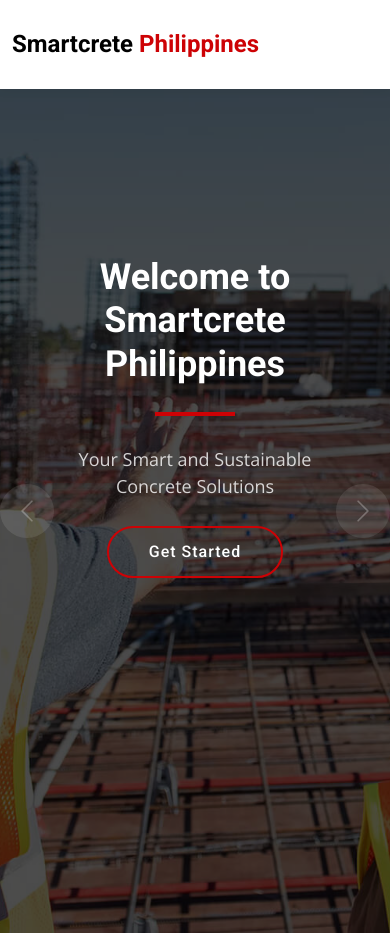
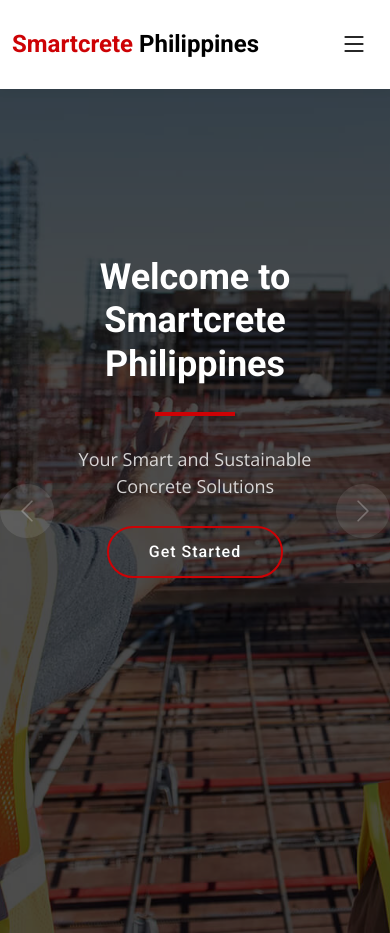
Before and after one commit to infokodewrk-sudo/smartcrete_philippines, a plain HTML site: page index.html in a window 390 px wide. Shown: the top 933 px of the page. Drawn offline with nearby package versions, Linux system fonts and the light colour scheme.

Commit message:
mobile responsive

```diff
--- a/assets/css/main.css
+++ b/assets/css/main.css
@@ -512,7 +512,7 @@
 
   .mobile-nav-show {
     position: relative;
-    color: #fff;
+    color: #000;
     font-size: 28px;
     cursor: pointer;
     line-height: 0;
--- a/index.html
+++ b/index.html
@@ -40,7 +40,7 @@
       <a href="#" class="logo d-flex align-items-center">
         <!-- Uncomment the line below if you also wish to use an image logo -->
         <!-- <img src="assets/img/smartcrete-philippines-logo.webp" alt="Smartcrete Philippines"> -->
-        <h1>Smartcrete<span> Philippines</span></h1>
+        <h1><span>Smartcrete</span> Philippines</h1>
       </a>
 
       <i class="mobile-nav-toggle mobile-nav-show bi bi-list"></i>
@@ -547,13 +547,16 @@
         <div class="row justify-content-between gy-4">
 
           <div class="col-lg-6 d-flex align-items-center" data-aos="fade-up">
-            <div class="content">
+            <div class="content ">
               <h3>Available Nationwide</h3>
               <p>Rem id rerum. Debitis deserunt quidem delectus expedita ducimus dolor. Aut iusto ipsa. Eos ipsum nobis
                 ipsa soluta itaque perspiciatis fuga ipsum perspiciatis. Eum amet fugiat totam nisi possimus ut delectus
                 dicta.
               <p>Phone: +63 917 876 0044 | Email: hello@smartcrete.com.ph</p>
-              <a href="tel:+639178760044" class="call-us-now"><i class="bi bi-telephone"></i> Call us Now!</a>
+              <div class="text-start">
+                <a href="tel:+639178760044" class="call-us-now "><i class="bi bi-telephone"></i> Call us Now!</a>
+              </div>
+
             </div>
           </div>
 
```
